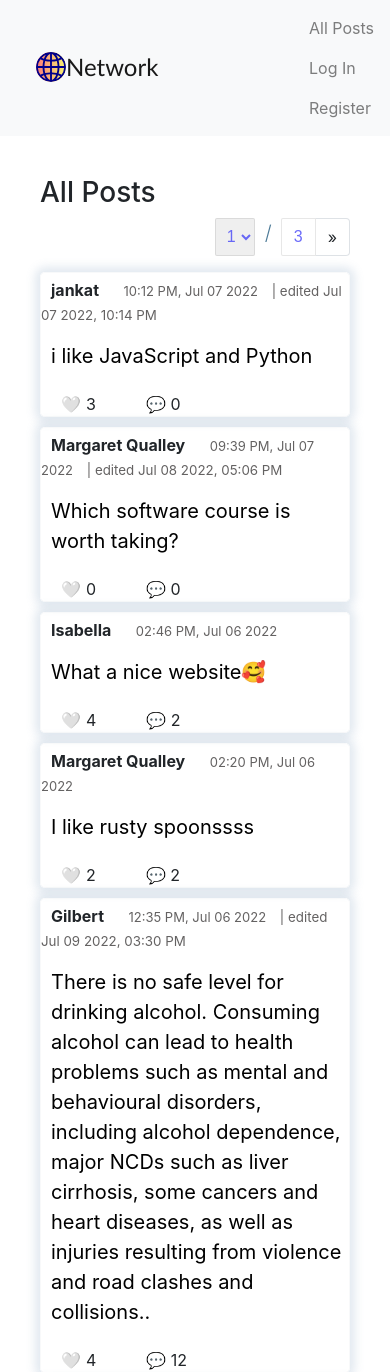
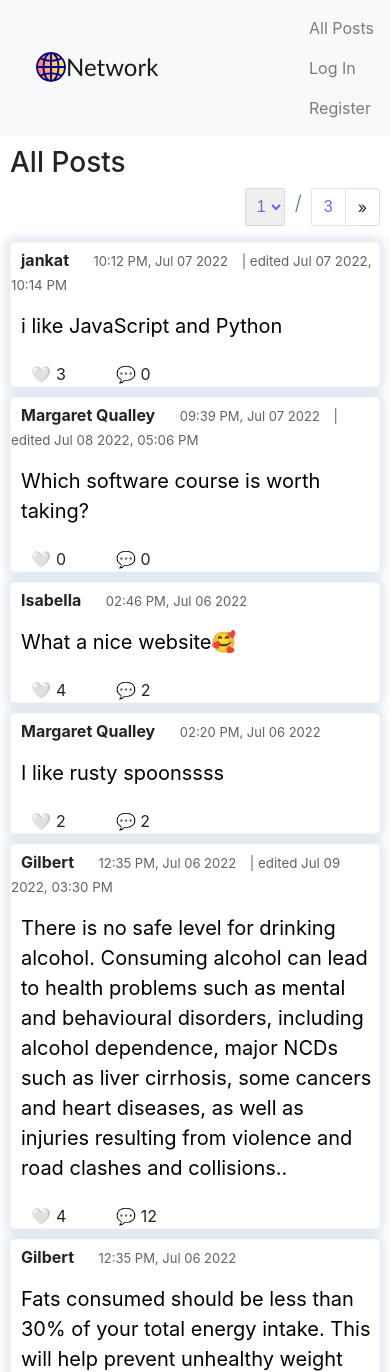
Before and after one commit to jankat11/network, a Django app: page / in a window 390 px wide. Shown: the top 1372 px of the page. Run offline with Django 3.2, Linux system fonts and the light colour scheme; data comes from the database, SQL or seed files in the repository; some libraries are stand-ins or nearby versions.

Commit message:
Update styles.css

```diff
--- a/network/static/network/styles.css
+++ b/network/static/network/styles.css
@@ -2,7 +2,11 @@
     padding: 40px;
     padding-bottom: 20px;
 }
-
+@media (max-width: 500px)  {.body{
+    padding: 10px;
+    padding-bottom: 20px;
+    }
+}
 #new_post_area {
     border: solid rgb(196, 192, 192) 1px;
     padding: 20px;
```
